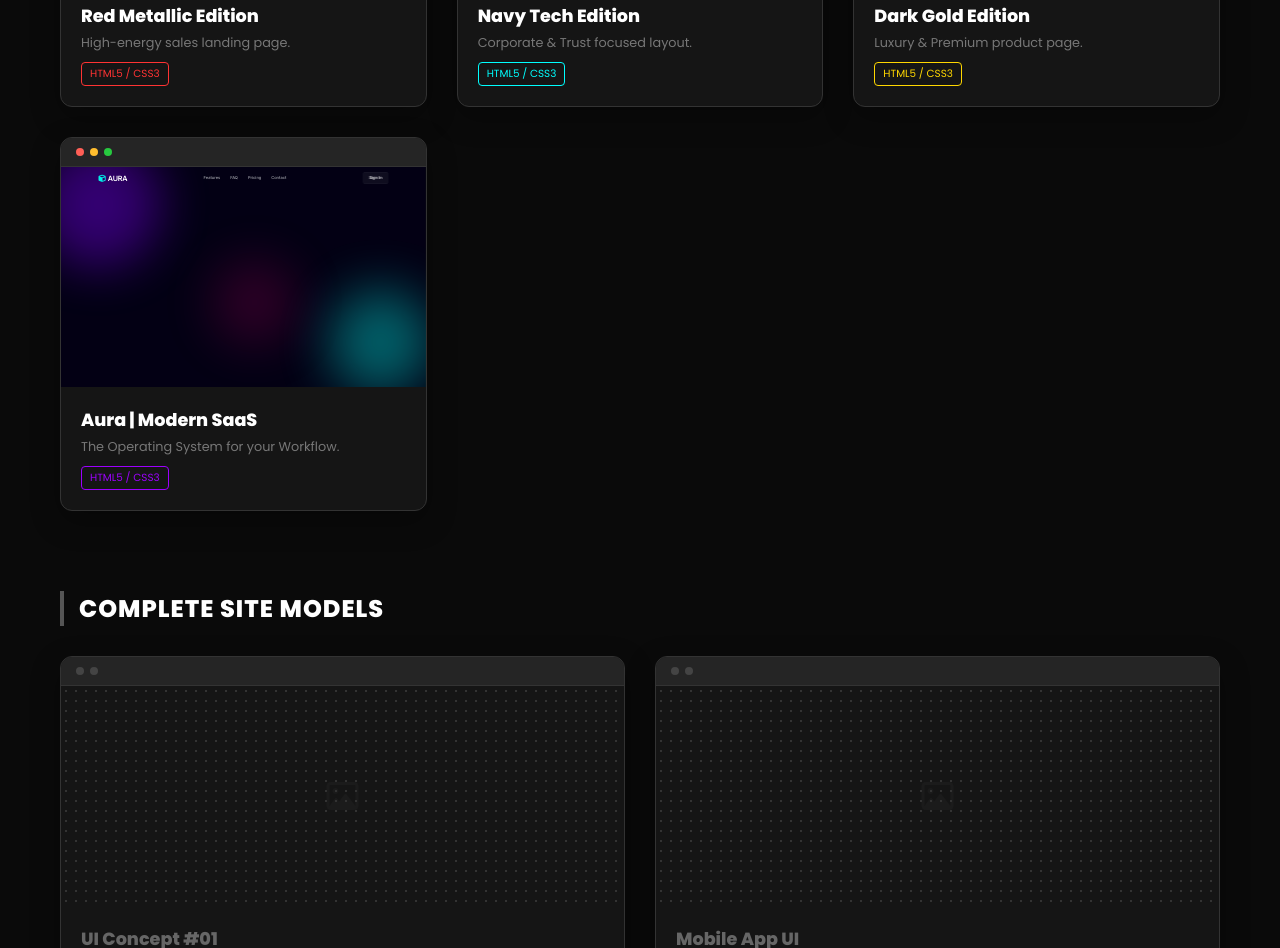
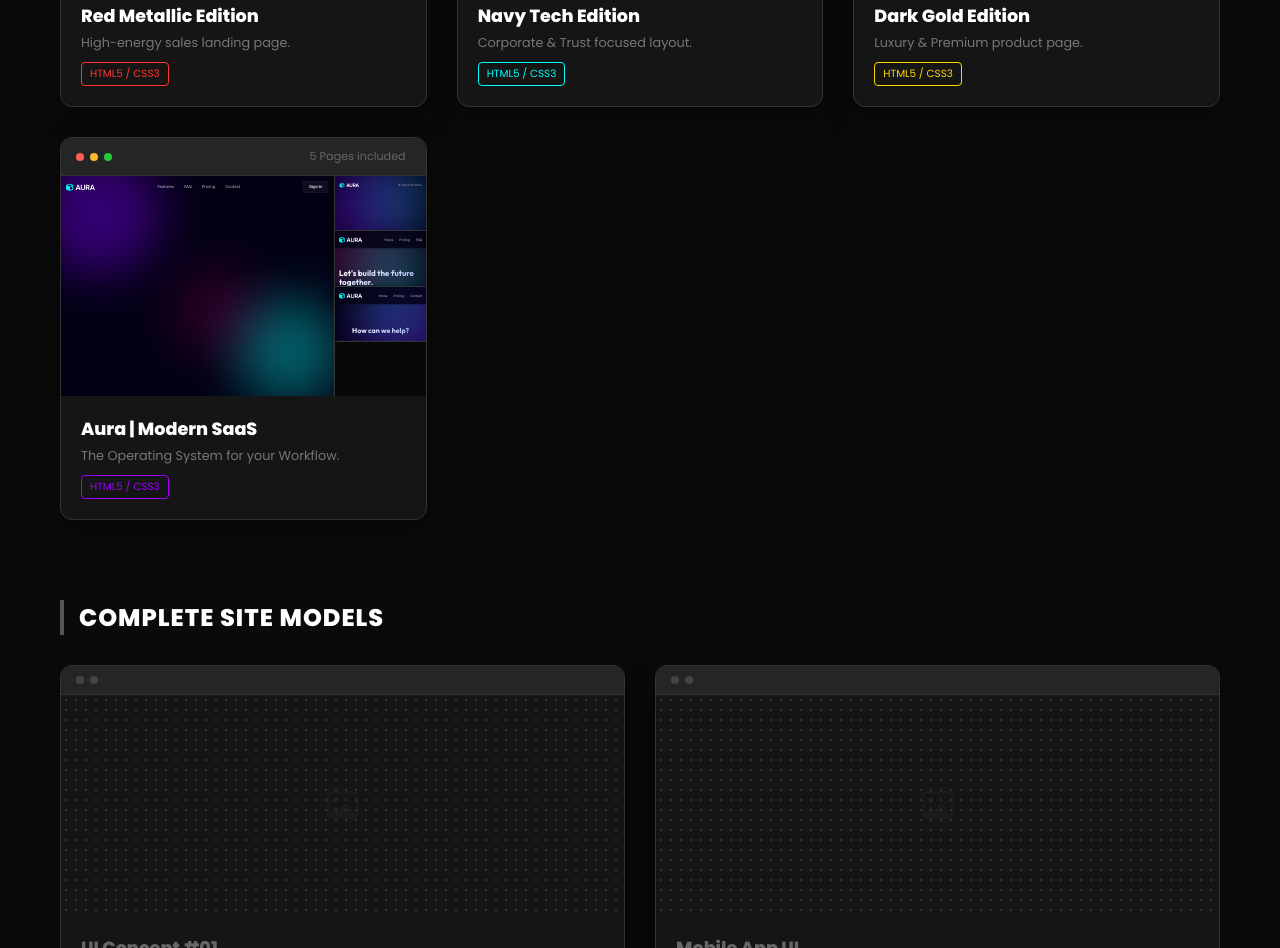
Before and after one commit to TSTELLES/portfolio, a plain HTML site: page index.html in a window 1280 px wide. Shown: the part 1158-2106 px from the top of the page. Drawn offline with Linux system fonts and the light colour scheme; a web font is replaced by a local one.

Commit message:
Update index.html

```diff
--- a/index.html
+++ b/index.html
@@ -169,13 +169,54 @@
             animation: none;
         }
 
-        /* --- Iframe Thumbnail --- */
+        /* --- Iframe Thumbnail Padrão --- */
         .live-thumbnail {
             width: 400%;
             height: 400%;
             border: 0;
             transform: scale(0.25);
             transform-origin: 0 0;
+            pointer-events: none;
+        }
+
+        /* --- NOVO CSS: SPLIT VIEW PARA O AURA --- */
+        .preview-split {
+            display: flex;
+            width: 100%;
+            height: 100%;
+        }
+
+        .preview-main {
+            flex: 75%; /* Ocupa 75% da largura */
+            height: 100%;
+            position: relative;
+            border-right: 1px solid #333;
+            overflow: hidden;
+        }
+
+        .preview-sidebar {
+            flex: 25%; /* Ocupa 25% da largura */
+            display: flex;
+            flex-direction: column;
+            height: 100%;
+            background: #080808;
+        }
+
+        .side-thumb {
+            flex: 1; /* Divide a altura igualmente entre os itens */
+            position: relative;
+            overflow: hidden;
+            border-bottom: 1px solid #333;
+        }
+        .side-thumb:last-child { border-bottom: none; }
+
+        /* Ajuste do iframe nas miniaturas laterais */
+        .side-thumb iframe {
+            width: 500%;
+            height: 500%;
+            border: 0;
+            transform: scale(0.2);
+            transform-origin: top left;
             pointer-events: none;
         }
 
@@ -186,7 +227,6 @@
             margin-top: 20px;
         }
 
-        /* Botão Roxo (Explorer) */
         .btn-square-purple {
             background-color: var(--accent-purple);
             color: #fff;
@@ -211,7 +251,6 @@
             box-shadow: 0 8px 20px rgba(157, 0, 255, 0.6);
         }
 
-        /* Botão Outline (Info - Genérico para o card principal) */
         .btn-outline-white {
             background-color: transparent;
             color: #fff;
@@ -319,7 +358,6 @@
             padding: 20px;
         }
 
-        /* Lightbox de Imagem */
         .lightbox-content {
             max-width: 90%;
             max-height: 90%;
@@ -328,7 +366,6 @@
             animation: zoomIn 0.3s;
         }
 
-        /* Modal de Texto (Genérico) */
         .info-modal-content {
             background: #111;
             border: 1px solid #333;
@@ -447,7 +484,6 @@
         }
         .browser-mockup:hover .overlay { opacity: 1; }
 
-        /* Container de botões para os mockups menores */
         .overlay-btns {
             display: flex;
             gap: 10px;
@@ -456,7 +492,6 @@
         }
         .browser-mockup:hover .overlay-btns { transform: translateY(0); }
 
-        /* Botão VIEW Padrão (Branco) */
         .btn-view {
             padding: 12px 24px;
             border-radius: 30px;
@@ -483,7 +518,6 @@
         .theme-purple .btn-view { background-color: var(--accent-purple); color: #fff; }
         .theme-purple .btn-view:hover { background-color: #b04dff; }
 
-        /* Botão Info redondo */
         .btn-info-round {
             padding: 12px 24px;
             border-radius: 30px;
@@ -637,19 +671,43 @@
                 </div>
 
                 <div class="browser-mockup theme-purple">
-                    <div class="browser-header"><div class="dot red"></div><div class="dot yellow"></div><div class="dot green"></div></div>
+                    <div class="browser-header">
+                        <div class="dot red"></div><div class="dot yellow"></div><div class="dot green"></div>
+                        <div style="margin-left:auto; font-size:0.7rem; color:#666; margin-right:5px;">5 Pages included</div>
+                    </div>
+
                     <div class="preview-area">
-                        <iframe src="home.html" class="live-thumbnail"></iframe>
+                        <div class="preview-split">
+                            <div class="preview-main">
+                                <iframe src="home.html" class="live-thumbnail"></iframe>
+                            </div>
+                            <div class="preview-sidebar">
+                                <div class="side-thumb">
+                                    <iframe src="login.html"></iframe>
+                                </div>
+                                <div class="side-thumb">
+                                    <iframe src="contact.html"></iframe>
+                                </div>
+                                <div class="side-thumb">
+                                    <iframe src="faq.html"></iframe>
+                                </div>
+                                <div class="side-thumb">
+                                    <iframe src="404.html"></iframe>
+                                </div>
+                            </div>
+                        </div>
+
                         <div class="overlay">
                             <div class="overlay-btns">
-                                <a href="home.html" target="_blank" class="btn-view">View</a>
+                                <a href="home.html" target="_blank" class="btn-view">View Demo</a>
                                 <button id="btn-open-saas" class="btn-info-round">Info</button>
                             </div>
                         </div>
                     </div>
+
                     <div class="card-info">
-                       <h3>Aura | Modern SaaS</h3>
-                       <p>The Operating System for your Workflow.</p>
+                        <h3>Aura | Modern SaaS</h3>
+                        <p>The Operating System for your Workflow.</p>
                         <span class="tag">HTML5 / CSS3</span>
                     </div>
                 </div>
@@ -828,7 +886,7 @@
                     <li class="info-text" style="margin-bottom: 5px;">• <b>CSS 3D Transformations:</b> Zero-asset dashboard visualization.</li>
                     <li class="info-text" style="margin-bottom: 5px;">• <b>Bento Grid Layout:</b> Modern, responsive feature showcase.</li>
                     <li class="info-text" style="margin-bottom: 5px;">• <b>Scroll Reveal:</b> Native Javascript intersection observers.</li>
-                    <li class="info-text">• <b>Full System:</b> Includes Home, Pricing, Contact, and FAQ pages.</li>
+                    <li class="info-text">• <b>Full System:</b> Includes Home, Pricing, Contact, Login, and FAQ pages.</li>
                 </ul>
             </div>
         </div>
```
